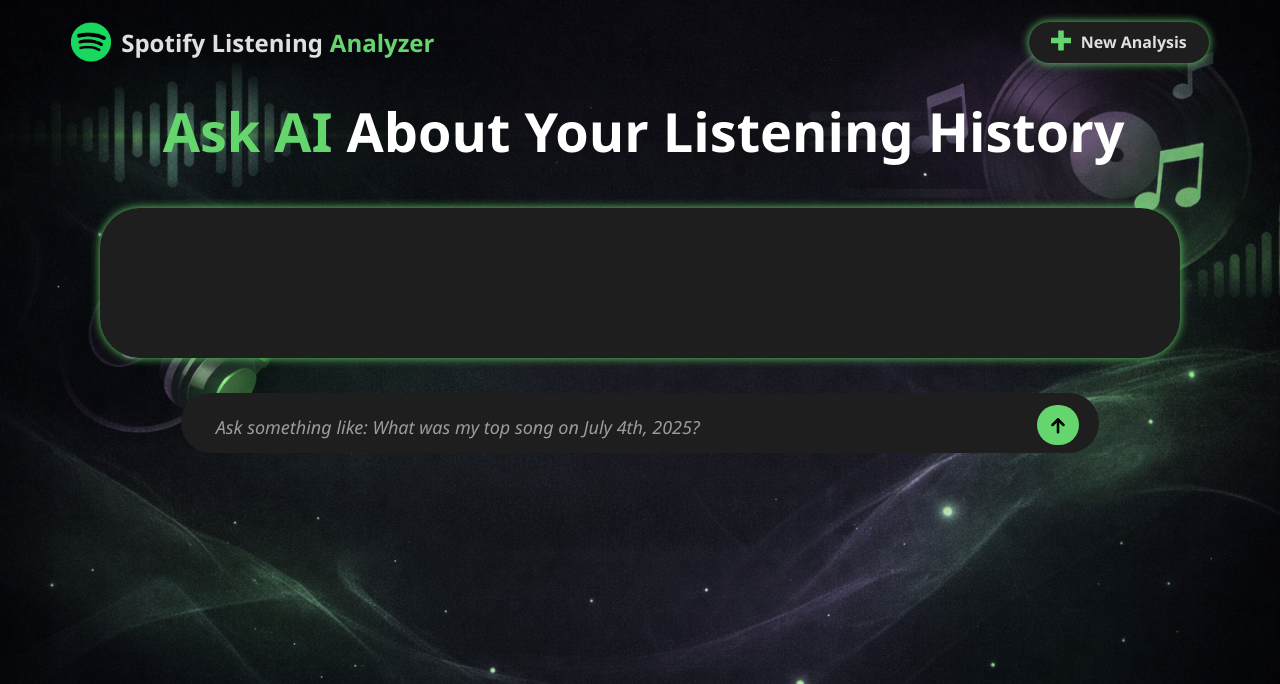
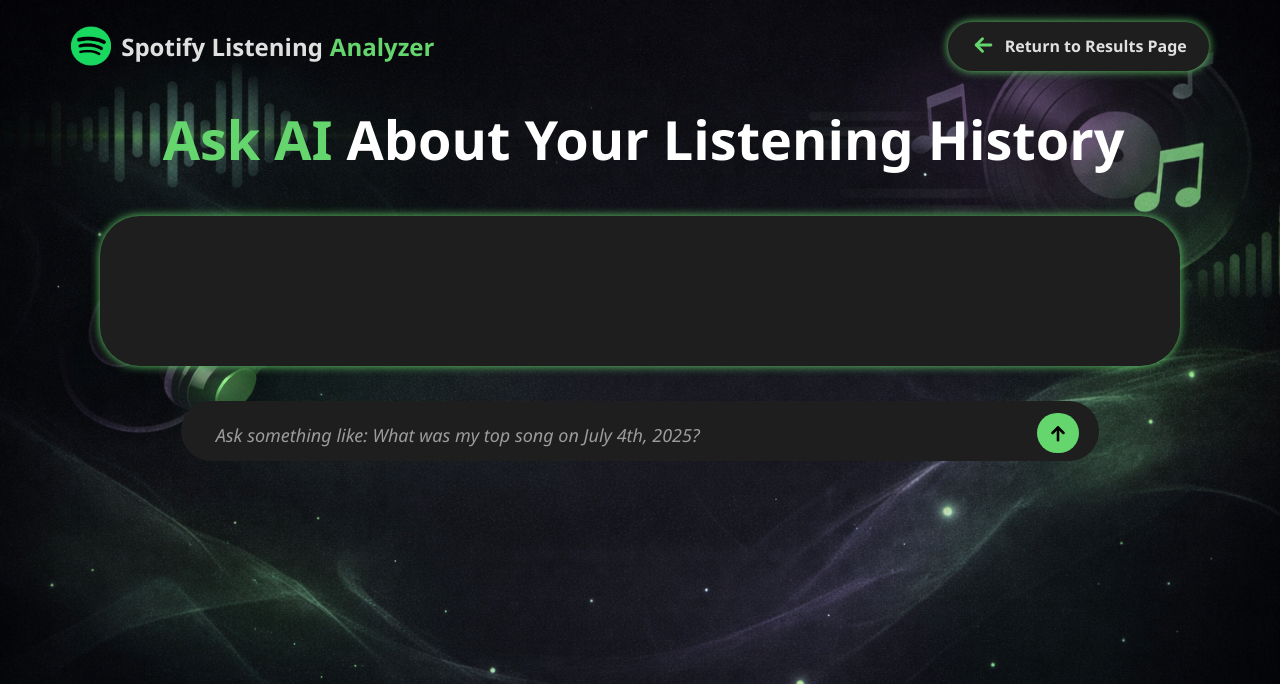
Before and after one commit to nicholasdaviees/spotify-listening-analyzer, a Flask app: page /llm in a window 1280 px wide. Shown: the top 684 px of the page. Run offline with Flask 3, Linux system fonts and the light colour scheme.

Commit message:
added various UI improvements including adding error checking and changing return button on llm page

```diff
--- a/app.py
+++ b/app.py
@@ -58,6 +58,12 @@ def upload_files():
     result = calculateListeningStats(all_entries, start_date=start_date, end_date=end_date)
     DASHBOARD_RESULT = result
     return render_template("results.html", result=result)
+
+@app.route("/results")
+def results_page():
+    if not DASHBOARD_RESULT:
+        return render_template("index.html")
+    return render_template("results.html", result=DASHBOARD_RESULT)
 
 @app.route("/llm")
 def llm_page():
--- a/static/llm-style.css
+++ b/static/llm-style.css
@@ -71,23 +71,23 @@ h1 { /* Highlight "Ask AI" in page title */
   margin: 0;
 }
 
-.plus-icon {
-  width: 20px;
-  height: 20px;
+.left-arrow-icon {
+  width: 25px;
+  height: 25px;
   color: #65D56E;
   flex-shrink: 0;
   display: block;
   transform: translateY(-1.5px);
 }
 
-.new-analysis-btn {
+.return-btn {
   display: inline-flex;
   align-items: center;
   justify-content: center;
   gap: 10px;
 
   height: 25px;
-  padding: 8px 22px;
+  padding: 12px 22px;
   border-radius: 999px;
 
   background: #1F1E1E;
@@ -103,12 +103,12 @@ h1 { /* Highlight "Ask AI" in page title */
   transition: all 0.3s ease;
 }
 
-.new-analysis-btn:hover {
+.return-btn:hover {
   box-shadow: 0 0px 18px #65D56E;
   transform: scale(1.02);
 }
 
-.new-analysis-btn:active {
+.return-btn:active {
   transform: scale(0.97);
 }
 /* End header style */
@@ -265,7 +265,7 @@ h1 { /* Highlight "Ask AI" in page title */
   transform: scale(1.03);
 }
 
-.arrow-icon {
+.up-arrow-icon {
   width: 22px;
   height: 22px;
   transform: translateY(2px);
--- a/templates/index.html
+++ b/templates/index.html
@@ -15,7 +15,7 @@
     <div class="container">
         <div class="upload-card">
             <img src="{{ url_for('static', filename='images/upload-icon.png') }}" class="upload-icon">
-            <div class="upload-card-title">Upload Your Spotify JSON File to Get Started</div>
+            <div class="upload-card-title">Upload Your Spotify JSON File(s) to Get Started</div>
 
             <form id="upload-form" class="upload-form" action="/upload" method="POST" enctype="multipart/form-data">
                 <div class="file-upload">
--- a/templates/llm.html
+++ b/templates/llm.html
@@ -16,12 +16,12 @@
                 </a>
             </div>
 
-            <a href="/" class="new-analysis-btn">
-                <svg class="plus-icon" viewBox="7 7 10 10" fill="none" stroke="currentColor" stroke-width="2.8" stroke-linecap="round" stroke-linejoin="round">
-                    <path d="M12 7.5v9"></path>
-                    <path d="M7.5 12h9"></path>
+            <a href="/results" class="return-btn">
+                <svg class="left-arrow-icon" viewBox="0 0 24 24" fill="none" stroke="currentColor" stroke-width="2.8" stroke-linecap="round" stroke-linejoin="round">
+                    <path d="M20 12H6"></path>
+                    <path d="M12 6l-6 6 6 6"></path>
                 </svg>
-                <span>New Analysis</span>
+                <span>Return to Results Page</span>
             </a>
         </div>
 
@@ -38,10 +38,11 @@
                     class="question-input"
                     rows="1"
                     placeholder="Ask something like: What was my top song on July 4th, 2025?"
+                    autocomplete="off"
                 ></textarea>
 
                 <button class="question-input-button" onclick="sendQuestion()">
-                    <svg class="arrow-icon" viewBox="0 0 24 24" fill="none" stroke="currentColor" stroke-width="2.8" stroke-linecap="round" stroke-linejoin="round">
+                    <svg class="up-arrow-icon" viewBox="0 0 24 24" fill="none" stroke="currentColor" stroke-width="2.8" stroke-linecap="round" stroke-linejoin="round">
                         <path d="M12 20V6"></path>
                         <path d="M6 12l6-6 6 6"></path>
                     </svg>
```
Also changed, not shown: templates/results.html (+12 -0 lines).
